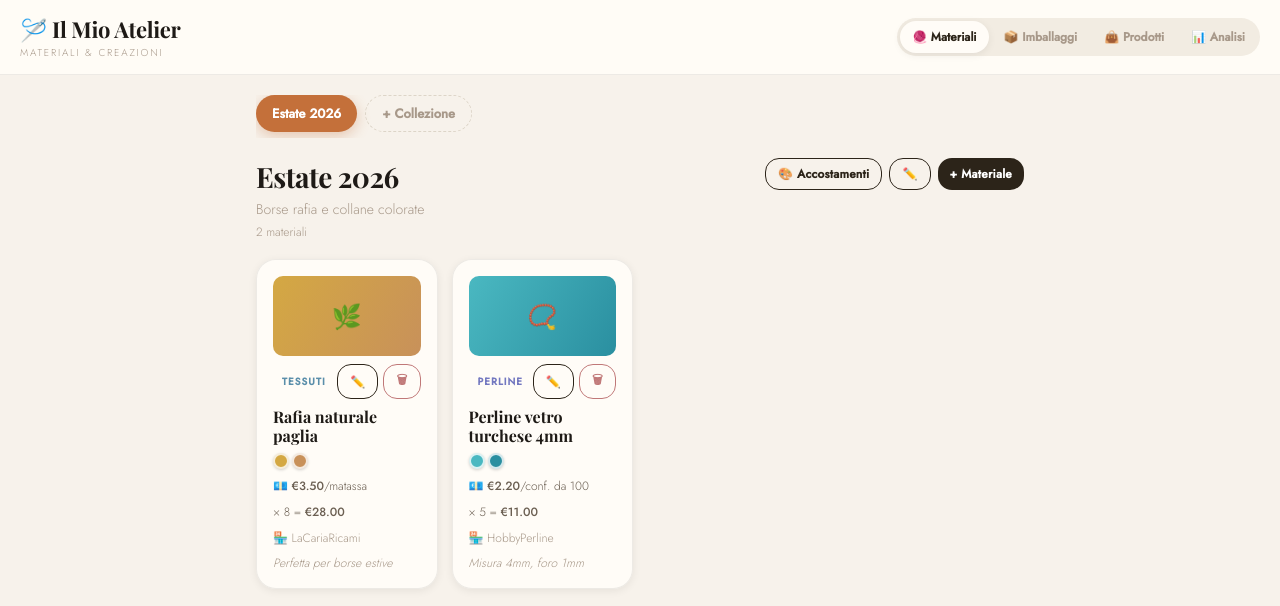
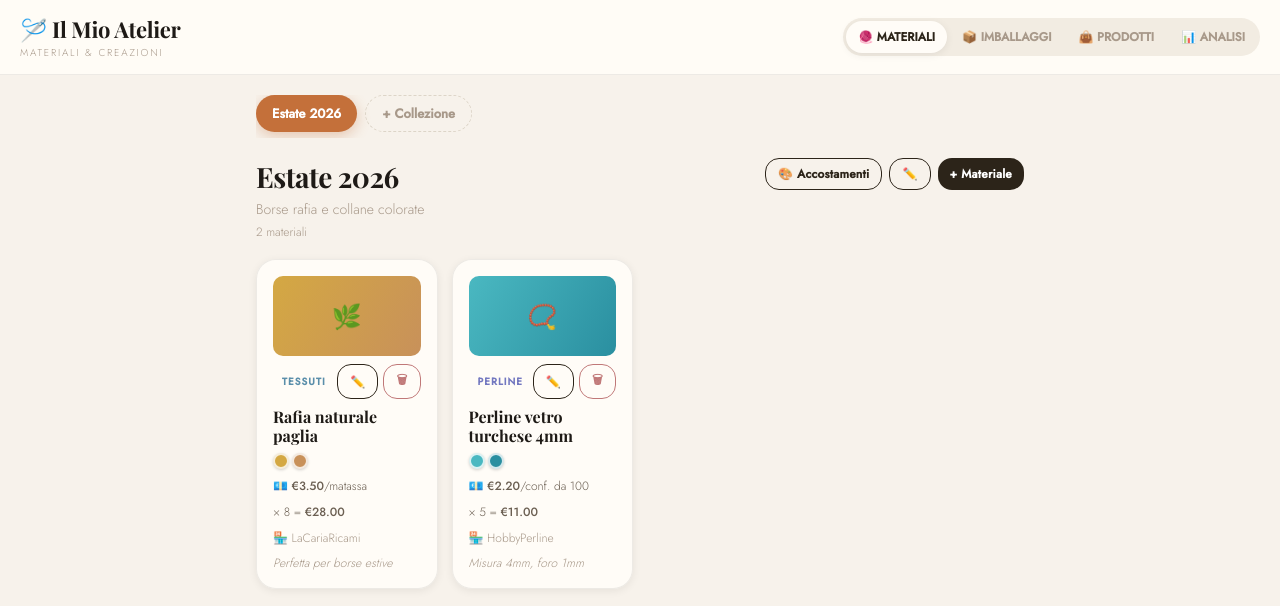
Before and after one commit to Syneshandremade/il-mio-atelier, a React (Vite) app: page / in a window 1280 px wide. Shown: the top 606 px of the page. Built offline with nearby package versions, Linux system fonts and the light colour scheme.

Commit message:
Update App.jsx

```diff
--- a/src/App.jsx
+++ b/src/App.jsx
@@ -11,10 +11,10 @@ import AnalisiDashboard        from './components/AnalisiDashboard'
 import { Btn }                 from './components/ui'
 
 const TABS = [
-  { id: 'materiali',  label: '🧶 Materiali'  },
-  { id: 'imballaggi', label: '📦 Imballaggi' },
-  { id: 'prodotti',   label: '👜 Prodotti'   },
-  { id: 'analisi',    label: '📊 Analisi'    },
+  { id: 'materiali',  label: '🧶 MATERIALI'  },
+  { id: 'imballaggi', label: '📦 IMBALLAGGI' },
+  { id: 'prodotti',   label: '👜 PRODOTTI'   },
+  { id: 'analisi',    label: '📊 ANALISI'    },
 ]
 
 export default function App() {
```
